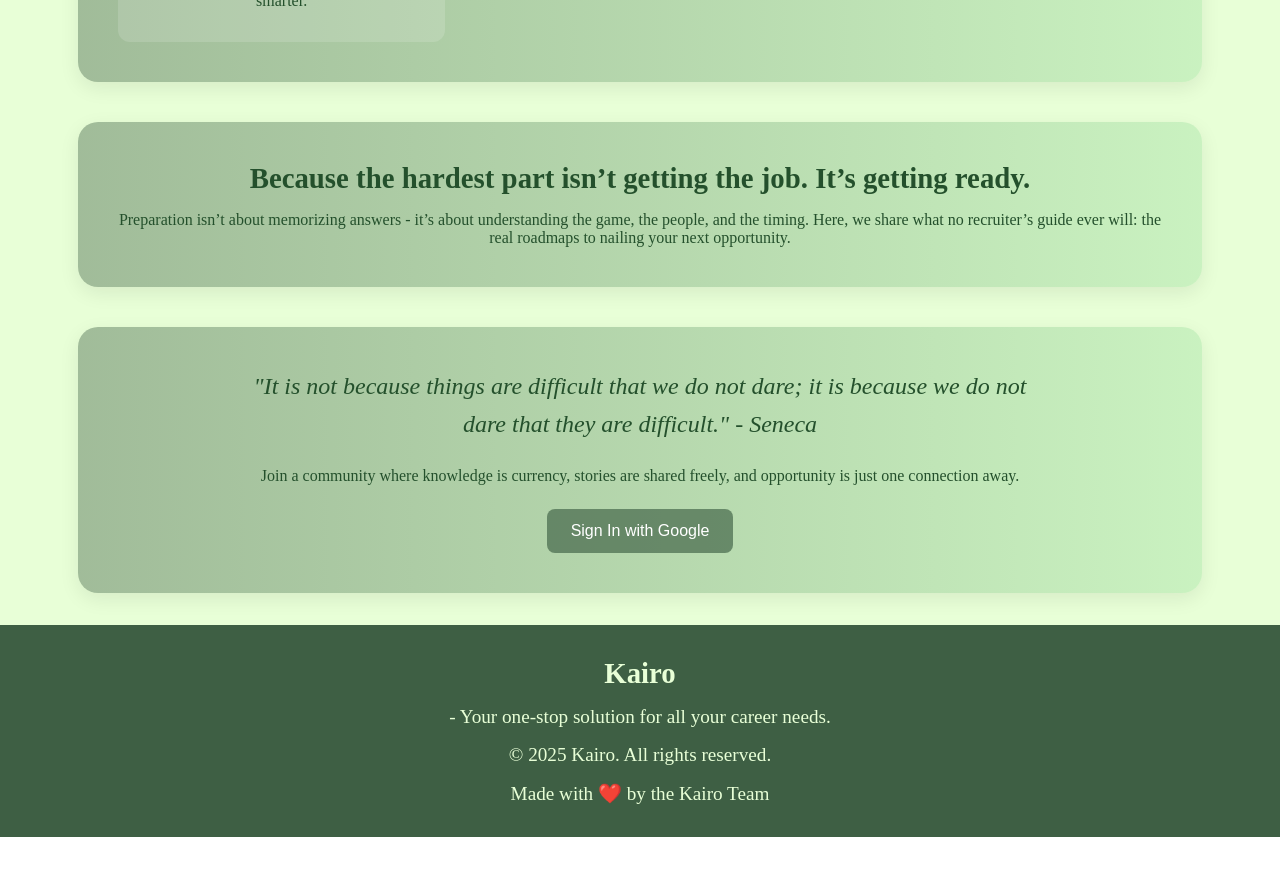
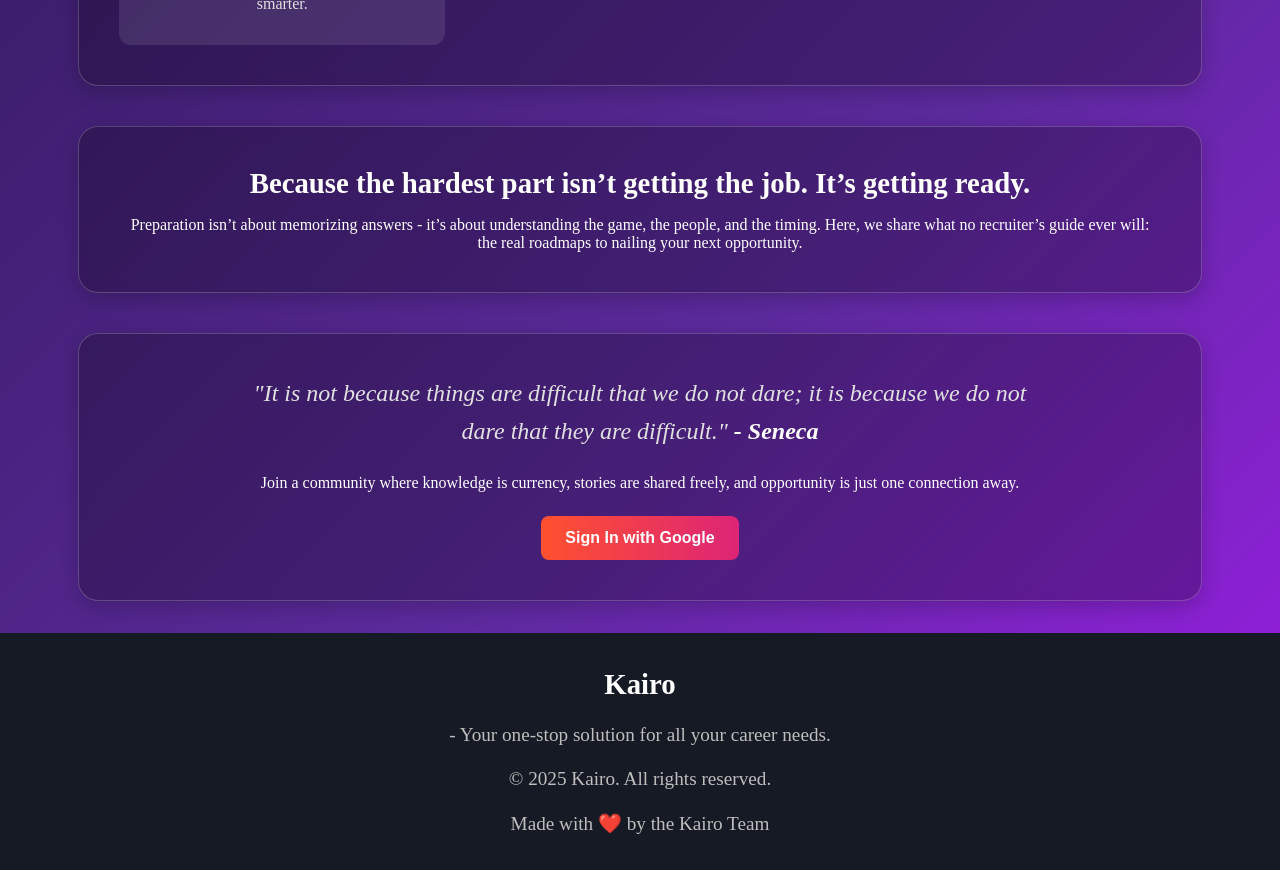
Before and after one commit to Venkat-jaswanth/NetworkX, a React (Vite) app: page / in a window 1280 px wide. Shown: the part 1040-1910 px from the top of the page. Before the commit the page ends 1877 px from the top, so only its background shows below. Built offline with nearby package versions, Linux system fonts and the light colour scheme.

Commit message:
Homelanding page ui changed

```diff
--- a/src/css/homelanding.css
+++ b/src/css/homelanding.css
@@ -1,18 +1,41 @@
+/* === Cosmic Fusion Theming Variables === */
+:root {
+  /* --- GRADIENTS --- */
+  --gradient-page-bg: linear-gradient(135deg, #1f005c, #3d1e6d, #5c2a9d, #9c1de7);
+  --gradient-accent: linear-gradient(90deg, #ff512f, #dd2476);
+  --gradient-accent-hover: linear-gradient(90deg, #ff795e, #e84c90);
+
+  /* --- SURFACES & BACKGROUNDS --- */
+  --c-bg-content-glass: rgba(0, 0, 0, 0.25);
+  --c-bg-content-glass-light: rgba(255, 255, 255, 0.1);
+  --c-bg-dark-solid: #161a25;
+
+  /* --- TEXT COLORS --- */
+  --c-text-primary: #ffffff;
+  --c-text-secondary: #e0e0e0;
+  --c-text-subtle: #bebebe;
+  --c-text-on-accent: #ffffff;
+
+  /* --- BORDERS & SEPARATORS --- */
+  --c-border: rgba(255, 255, 255, 0.2);
+  --c-border-focus: #ff512f;
+
+  /* --- SHADOWS (FOR GLOW EFFECTS) --- */
+  --shadow-glow: 0 0 12px rgba(221, 36, 118, 0.6);
+  --shadow-glow-hover: 0 0 20px rgba(221, 36, 118, 0.8);
+  --shadow-card: 0px 10px 25px rgba(0, 0, 0, 0.2);
+}
+
 /* === General Layout & Theming === */
-:root {
-  --login-container-bg-color-1: #3e5f4478;
-  --login-container-bg-color-2: #93da9774;
-  --login-button-bg-color: #e8ffd7;
-}
 
 .home-landing-content {
   display: flex;
   flex-direction: column;
   align-items: center;
   justify-content: flex-start;
-  background-color: #e8ffd7;
+  background: var(--gradient-page-bg); /* THEME CHANGE */
   gap: 2rem;
-  transition: filter 0.3s ease-in-out; /* Smooth blur transition */
+  transition: filter 0.3s ease-in-out;
 }
 
 .home-sections {
@@ -20,11 +43,11 @@
   flex-direction: column;
   align-items: center;
   justify-content: center;
-  color: #24502c;
+  color: var(--c-text-primary); /* THEME CHANGE */
   margin-top: 7rem;
   width: 100%;
   gap: 2.5rem;
-  padding: 0 1rem; /* Add horizontal padding for smaller screens */
+  padding: 0 1rem;
   box-sizing: border-box;
 }
 
@@ -34,19 +57,21 @@
   flex-direction: row;
   align-items: center;
   justify-content: space-between;
-  background: linear-gradient(to right, #3e5f446b, #93da975b);
+  background: var(--c-bg-content-glass); /* THEME CHANGE */
+  backdrop-filter: blur(5px); /* THEME CHANGE */
   width: 90%;
-  max-width: 1200px; /* Set a max-width for very large screens */
+  max-width: 1200px;
   padding: 2.5rem;
   border-radius: 20px;
-  box-shadow: 0px 6px 20px rgba(0, 0, 0, 0.08);
+  border: 1px solid var(--c-border); /* THEME CHANGE */
+  box-shadow: 0px 6px 20px rgba(0, 0, 0, 0.2); /* THEME CHANGE */
   transition: transform 0.3s ease, box-shadow 0.3s ease;
   box-sizing: border-box;
 }
 
 .home-sec:hover {
   transform: translateY(-4px);
-  box-shadow: 0px 10px 25px rgba(0, 0, 0, 0.12);
+  box-shadow: var(--shadow-card);
 }
 
 /* Specific section layouts */
@@ -62,6 +87,7 @@
   font-weight: 600;
   letter-spacing: 0.5px;
   margin-bottom: 1rem;
+  color: var(--c-text-secondary); /* THEME CHANGE */
   opacity: 0.9;
 }
 
@@ -113,18 +139,24 @@
   text-align: center;
   padding: 2rem;
   border-radius: 12px;
-  background: rgba(255, 255, 255, 0.15);
+  background: var(--c-bg-content-glass-light); /* THEME CHANGE */
   transition: transform 0.3s ease, box-shadow 0.3s ease;
+  color: var(--c-text-secondary); /* THEME CHANGE */
+}
+
+.feature-item svg {
+  color: var(--c-text-primary); /* THEME CHANGE */
 }
 
 .feature-item:hover {
   transform: translateY(-10px);
-  box-shadow: 0px 10px 25px rgba(0, 0, 0, 0.1);
+  box-shadow: var(--shadow-card);
 }
 
 .feature-item h4 {
   margin-top: 1rem;
   font-size: 1.2rem;
+  color: var(--c-text-primary); /* THEME CHANGE */
 }
 
 /* === Quote & CTA (Section 4) === */
@@ -134,6 +166,12 @@
   line-height: 1.6;
   max-width: 800px;
   margin-bottom: 1.5rem;
+  color: var(--c-text-secondary); /* THEME CHANGE */
+}
+
+.quote span {
+  color: var(--c-text-primary); /* THEME CHANGE */
+  font-weight: bold;
 }
 
 .cta-buttons {
@@ -150,14 +188,16 @@
   border: none;
   border-radius: 8px;
   cursor: pointer;
-  background-color: #3e5f44a7;
-  color: #ffffff;
+  background: var(--gradient-accent); /* THEME CHANGE */
+  color: var(--c-text-on-accent); /* THEME CHANGE */
+  font-weight: bold; /* THEME CHANGE */
   transition: transform 0.3s ease, box-shadow 0.3s ease;
 }
 
 .btn-google:hover {
   transform: translateY(-3px);
-  box-shadow: 0px 8px 15px rgba(62, 95, 68, 0.3);
+  box-shadow: var(--shadow-glow-hover); /* THEME CHANGE */
+  background: var(--gradient-accent-hover); /* THEME CHANGE */
 }
 
 /* === Footer === */
@@ -165,13 +205,22 @@
   display: flex;
   flex-direction: column;
   width: 100%;
-  background-color: #3E5F44;
-  color: #E8FFD7;
+  background-color: var(--c-bg-dark-solid); /* THEME CHANGE */
+  color: var(--c-text-subtle); /* THEME CHANGE */
   text-align: center;
   padding: 2rem 1rem;
   font-size: 1.2rem;
   box-sizing: border-box;
 }
+
+.bottom-home-landing h2, .bottom-home-landing p {
+    margin: 0.2rem 0; /* Add some spacing for readability */
+}
+
+.bottom-home-landing h2 {
+  color: var(--c-text-primary); /* THEME CHANGE */
+}
+
 
 /* === Login Modal === */
 .login-container {
@@ -180,14 +229,15 @@
   left: 50%;
   transform: translate(-50%, -50%);
   width: 35vw;
-  max-width: 550px; /* Max width for large screens */
-  min-width: 300px; /* Min width for small screens */
-  height: auto;     /* Let content determine height */
-  max-height: 90vh; /* Prevent overflow on short screens */
+  max-width: 550px;
+  min-width: 300px;
+  height: auto;
+  max-height: 90vh;
   display: flex;
   justify-content: center;
   align-content: center;
   flex-direction: column;
+  z-index: 1001; /* Make sure it's above topbar */
 }
 
 .login-div {
@@ -195,16 +245,25 @@
   justify-content: center;
   align-items: center;
   flex-direction: column;
-  background: linear-gradient(to right, var(--login-container-bg-color-1), var(--login-container-bg-color-2));
+  background: var(--c-bg-content-glass); /* THEME CHANGE */
+  border: 1px solid var(--c-border); /* THEME CHANGE */
   border-radius: 30px;
   backdrop-filter: blur(10px);
   -webkit-backdrop-filter: blur(10px);
-  color: #24502c;
+  color: var(--c-text-secondary); /* THEME CHANGE */
   gap: 1rem;
   padding: 2rem;
   width: 100%;
   height: 100%;
   box-sizing: border-box;
+}
+
+.login-div .login-title h1 {
+  color: var(--c-text-primary); /* THEME CHANGE */
+}
+
+.login-div .login-title {
+  border-bottom-color: var(--c-border); /* THEME CHANGE */
 }
 
 .login-div-text {
@@ -215,8 +274,8 @@
 }
 
 .login-button button {
-  background-color: var(--login-button-bg-color);
-  color: rgb(0, 0, 0);
+  background: var(--gradient-accent); /* THEME CHANGE */
+  color: var(--c-text-on-accent); /* THEME CHANGE */
   padding: 12px 24px;
   border-radius: 20px;
   cursor: pointer;
@@ -225,9 +284,16 @@
   font-size: 1.2rem;
   font-weight: bold;
   font-family: Georgia, "Times New Roman", Times, serif;
-  transition: background-color 0.3s ease;
+  transition: all 0.3s ease; /* THEME CHANGE */
   border: none;
 }
+
+.login-button button:hover {
+  transform: translateY(-2px); /* THEME CHANGE */
+  box-shadow: var(--shadow-glow-hover); /* THEME CHANGE */
+  background: var(--gradient-accent-hover); /* THEME CHANGE */
+}
+
 
 .login-button img {
   margin-right: 8px;
@@ -250,11 +316,6 @@
  from { opacity: 0; transform: translateX(50px); }
  to { opacity: 1; transform: translateX(0); }
 }
-@keyframes jiggle {
- 0%, 100% { transform: rotate(0); }
- 25% { transform: rotate(-5deg); }
- 75% { transform: rotate(5deg); }
-}
 
 .animate-fade-in,
 .animate-fade-in-up,
@@ -272,7 +333,7 @@
 .is-visible .feature-item:nth-child(3) { animation-delay: 0.3s; }
 .is-visible .feature-item:nth-child(4) { animation-delay: 0.4s; }
 
-/* === RESPONSIVE DESIGN === */
+/* === RESPONSIVE DESIGN (Unchanged) === */
 
 /* For Tablets and Smaller Laptops (<= 1024px) */
 @media (max-width: 1024px) {
@@ -286,7 +347,7 @@
     font-size: 1.3rem;
   }
   .login-container {
-    width: 60vw; /* Make login modal wider on tablets */
+    width: 60vw;
   }
 }
 
@@ -298,11 +359,10 @@
   }
 
   .home-sec {
-    width: 95%; /* Use more of the screen width */
+    width: 95%;
     padding: 1.5rem;
   }
 
-  /* Stack section 1 content on mobile */
   .sec-1 {
     flex-direction: column;
     gap: 2rem;
@@ -351,9 +411,8 @@
     padding: 1.5rem 1rem;
   }
 
-  /* Adjust login modal for mobile */
   .login-container {
-    width: 90vw; /* Make login modal fill most of the screen */
+    width: 90vw;
   }
 
   .login-div-text {
```
